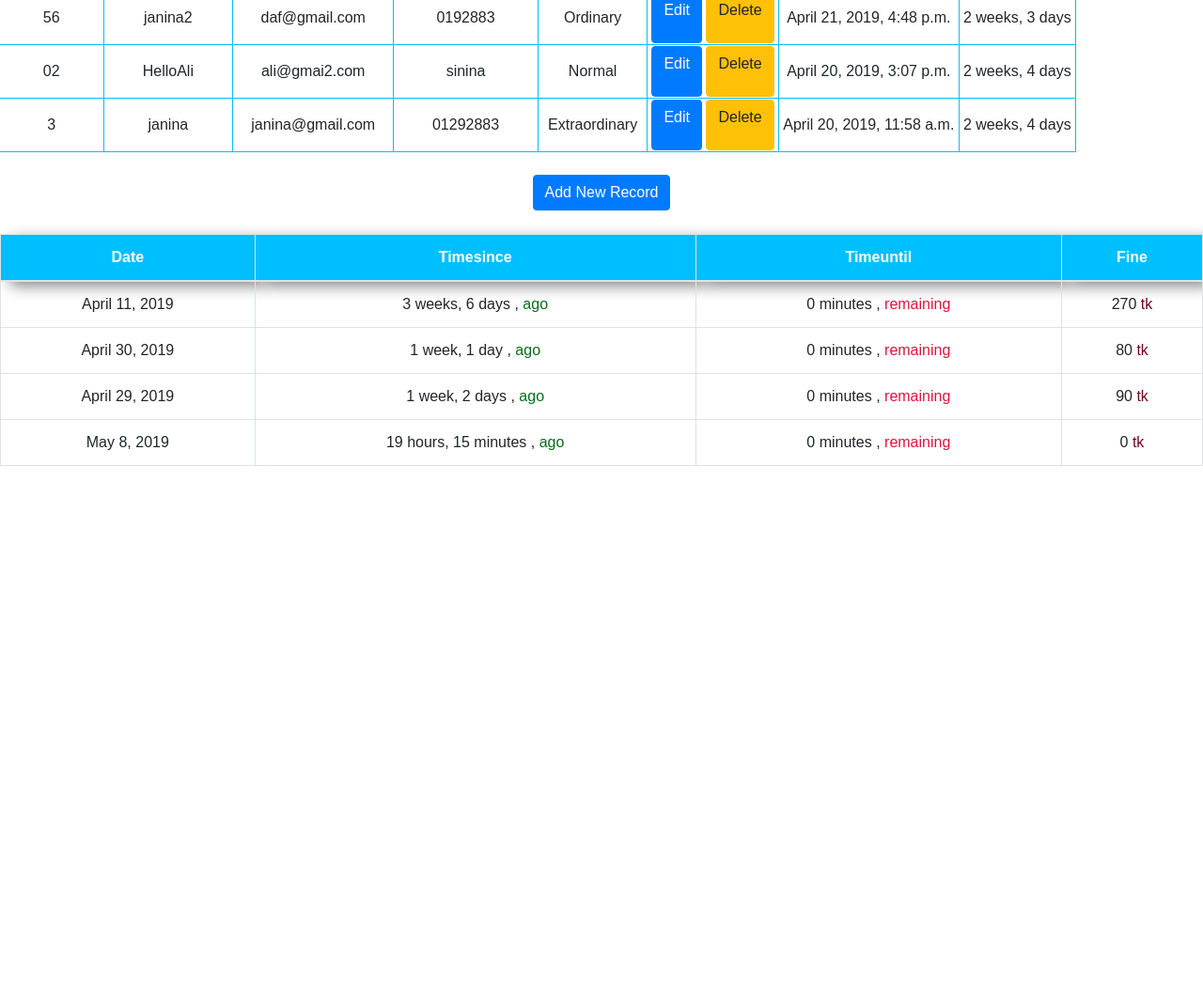
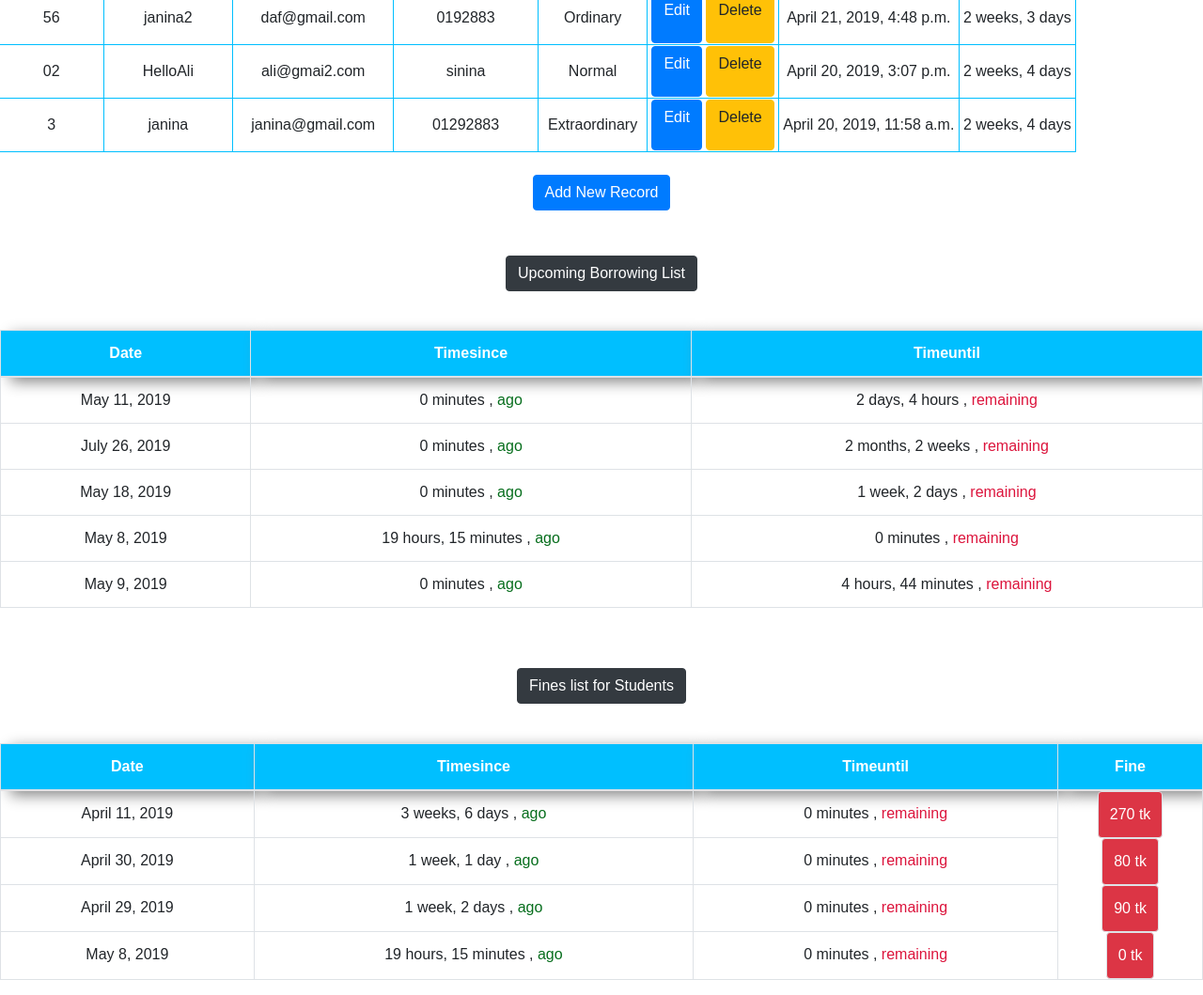
Before and after one commit to mypythonazprojects/Employee_info, a Django app: page / in a window 1280 px wide. Shown: the part 616-1675 px from the top of the page at 94% size. Before the commit the page ends 1112 px from the top, so only its background shows below. Run offline with Django 3.2, Linux system fonts and the light colour scheme; data comes from the database, SQL or seed files in the repository; both versions use the stored data as it was after the commit; some libraries are stand-ins or nearby versions.

Commit message:
fine-updated-separate-list

```diff
--- a/employee/templates/show.html
+++ b/employee/templates/show.html
@@ -43,7 +43,28 @@
 </table>
 <br>
 <center><a href="/emp" class="btn btn-primary">Add New Record</a></center>
-
+<br><br>
+<p class="btn btn-dark">Upcoming Borrowing List</p>
+<table class="table table-hover table-bordered">
+    <thead>
+      <tr>
+        <th scope="col">Date</th>
+        <th scope="col">Timesince</th>
+        <th scope="col">Timeuntil</th>
+      </tr>
+    </thead>
+    <tbody>
+    {% for datetest in datetest1 %}
+      <tr>
+        <td>{{ datetest.tdate }}</td>
+        <td>{{ datetest.tdate|timesince }} , <a style="color:rgb(7, 110, 29);">ago</a></td>
+        <td>{{ datetest.tdate|timeuntil }} , <a style="color:crimson;">remaining</a></td>
+      </tr>
+      {% endfor %}
+    </tbody>
+  </table>
+<br><br>
+<p class="btn btn-dark">Fines list for Students</p>
 <table class="table table-hover table-bordered">
     <thead>
       <tr>
@@ -54,12 +75,12 @@
       </tr>
     </thead>
     <tbody>
-    {% for datetest in datetest %}
+    {% for datetest in datetest2 %}
       <tr>
         <td>{{ datetest.tdate }}</td>
         <td>{{ datetest.tdate|timesince }} , <a style="color:rgb(7, 110, 29);">ago</a></td>
         <td>{{ datetest.tdate|timeuntil }} , <a style="color:crimson;">remaining</a></td>
-        <td>{{ datetest.date_diff }} <a style="color:rgb(112, 5, 26);">tk</a></td>
+        <td class="btn btn-danger">{{ datetest.date_diff }} <a>tk</a></td>
       </tr>
       {% endfor %}
     </tbody>
--- a/employee/views.py
+++ b/employee/views.py
@@ -48,7 +48,8 @@ def sorting(request):
 def show(request):
      #date2 = '2019-03-10 09:56:28.067'
     employees = Employee.objects.order_by('created_at').reverse()   #created_at desc order  #reverse() for implied the Asc
-    datetest = Datetest.objects.filter(tdate__lte=datetime.date.today())
+    datetest1 = Datetest.objects.filter(tdate__gte=datetime.date.today())
+    datetest2 = Datetest.objects.filter(tdate__lte=datetime.date.today())
     #employees=Employee.objects.filter(created_at__lte=datetime.datetime.today())
     #employees=Employee.objects.filter(created_at__minute__gte=datetime.datetime.today().minute)
     #employees = Employee.objects.exclude(created_at__gt=datetime.datetime(2019, 4, 20,00,00,00))
@@ -65,7 +66,8 @@ def show(request):
         'date1': date1,
         'date2':date2,
         'employees':employees,
-        'datetest':datetest
+        'datetest1':datetest1,
+        'datetest2':datetest2
     }
     return render(request,"show.html",context)
 
```
Also changed, not shown: db.sqlite3.
